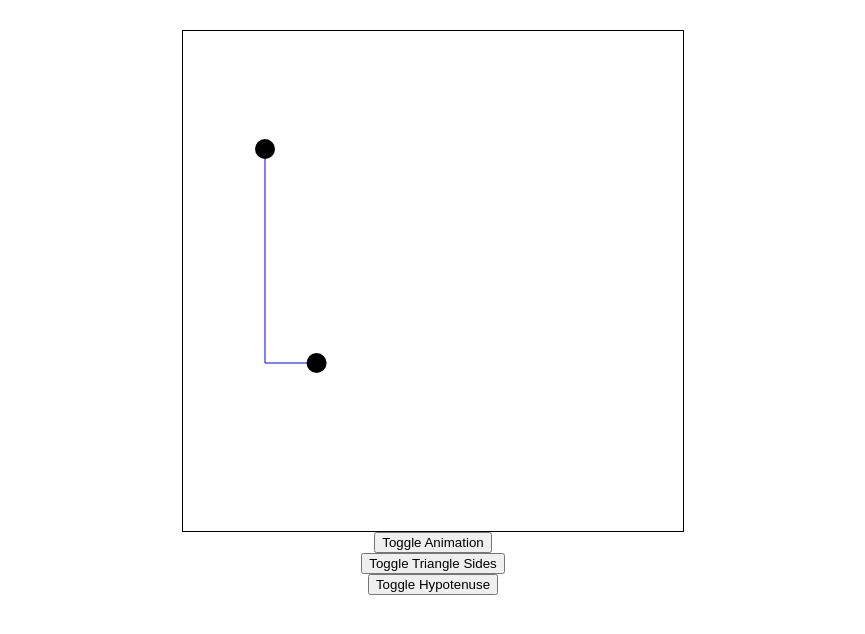
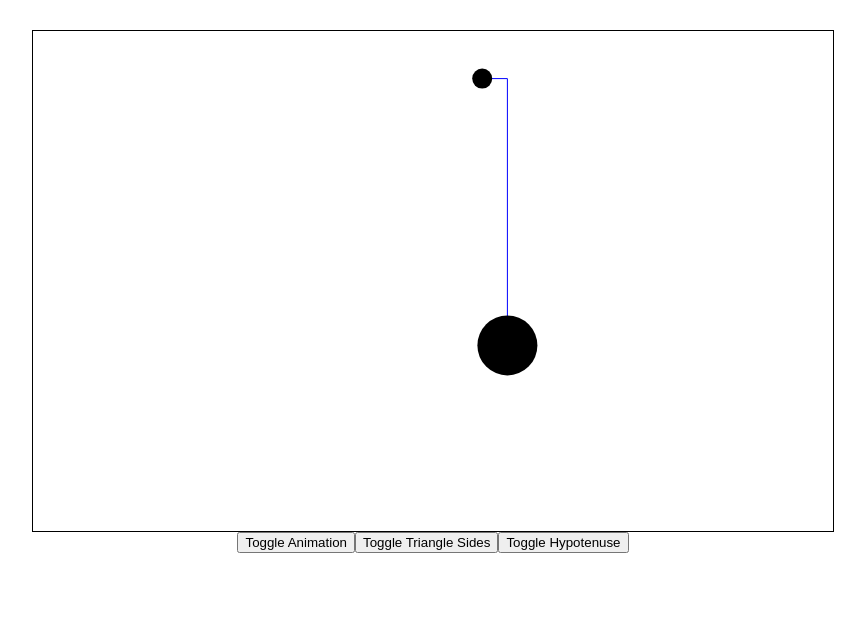
Before and after one commit to thebinaryfelix/spheres-tracking-canvas, a plain HTML site: page index.html in a window 1280 px wide. Both pictures are taken after a click on the button "Toggle Triangle Sides". Shown: the whole page, without its empty margins (207-1072 px from the left). Drawn offline with Linux system fonts and the light colour scheme.

Commit message:
sphere speed proportional to radius | toggle lines while in suspended animation

```diff
--- a/index.html
+++ b/index.html
@@ -13,9 +13,11 @@
 <body>
   <section id="board-holder">
     <canvas id="board"></canvas>
-    <button id="toggle-animation">Toggle Animation</button>
-    <button id="toggle-sides">Toggle Triangle Sides</button>
-    <button id="toggle-hypotenuse">Toggle Hypotenuse</button>
+    <div class="btn-holder">
+      <button id="toggle-animation">Toggle Animation</button>
+      <button id="toggle-sides">Toggle Triangle Sides</button>
+      <button id="toggle-hypotenuse">Toggle Hypotenuse</button>
+    </div>
   </section>
 </body>
 </html>
--- a/js/canvas.js
+++ b/js/canvas.js
@@ -3,7 +3,7 @@ class Board {
   constructor(canvas) {
     this.board = canvas;
     this.ctx = this.board.getContext('2d');
-    this.board.width = 500;
+    this.board.width = 800;
     this.board.height = 500;
     this.spheres = [];
     this.running = true;
@@ -23,6 +23,7 @@ class Board {
   }
 
   draw() {
+    this.triangleSides();
     // draw Spheres
     if (this.spheres.length !== 0) {
       this.spheres.forEach(sphere => sphere.draw());
@@ -49,13 +50,11 @@ class Board {
   }
 
   triangleSides() {
-    const HIP = this.distanceBtwCenters()[0];
-    const L1 = this.distanceBtwCenters()[1];
-    const L2 = this.distanceBtwCenters()[2];
+    const sides = this.distanceBtwCenters();
     let styleHIP = 'black';
     let styleL = 'black';
 
-    if (HIP > L1 || HIP > L2) {
+    if (sides[0] > sides[1] || sides[0] > sides[2]) {
       styleHIP = 'red';
       styleL = 'blue';
     }
@@ -86,6 +85,11 @@ class Board {
     }
   }
 
+  drawCurrentState() {
+    this.clearBoard();
+    this.draw();
+  }
+
   updateBoard() {
     this.draw();
     this.move();
@@ -97,9 +101,8 @@ class Board {
         clearInterval(this.interval);
       }
       this.clearBoard();
-      this.triangleSides();
+      this.updateBoard();
       this.checkSphereCollision();
-      this.updateBoard();
     }, 1000 / 60);
   }
 }
--- a/js/index.js
+++ b/js/index.js
@@ -1,13 +1,13 @@
 window.onload = () => {
   const drawHypotenuse = document.getElementById('toggle-hypotenuse');
+  const drawSides = document.getElementById('toggle-sides');
   const toggleBtn = document.getElementById('toggle-animation');
-  const drawSides = document.getElementById('toggle-sides');
   const canvas = document.getElementById('board');
   // eslint-disable-next-line no-undef
   const playground = new Board(canvas);
 
-  // createSphere(positionX, positionY, radius, speed)
-  playground.createSphere(190, 10, 10, 30);
+  // createSphere(positionX, positionY, radius)
+  playground.createSphere(190, 10, 30);
   playground.createSphere(280, 80, 10);
 
   playground.startEngine();
@@ -24,16 +24,20 @@ window.onload = () => {
   drawHypotenuse.addEventListener('click', () => {
     if (playground.showHypotenuse) {
       playground.showHypotenuse = false;
+      playground.drawCurrentState();
     } else {
       playground.showHypotenuse = true;
+      playground.drawCurrentState();
     }
   });
 
   drawSides.addEventListener('click', () => {
     if (playground.showTriangleSides) {
       playground.showTriangleSides = false;
+      playground.drawCurrentState();
     } else {
       playground.showTriangleSides = true;
+      playground.drawCurrentState();
     }
   });
 };
--- a/js/sphere.js
+++ b/js/sphere.js
@@ -1,15 +1,16 @@
 // eslint-disable-next-line no-unused-vars
 class Sphere {
-  constructor(board, x = 10, y = 10, r = 10, speed = 20) {
+  constructor(board, x = 10, y = 10, r = 10) {
     this.board = board;
     this.ctx = board.getContext('2d');
+    if (y < r) y = r;
 
     this.radius = r;
     this.x = x;
     this.y = y;
 
-    this.speedX = speed;
-    this.speedY = speed;
+    this.speedX = 300 / this.radius;
+    this.speedY = 300 / this.radius;
 
     this.directionX = 1;
     this.directionY = 1;
--- a/style.css
+++ b/style.css
@@ -15,3 +15,7 @@ body{
 canvas{
   border: 1px solid #000000;
 }
+
+.btn-holder{
+  display: flex;
+}
```
